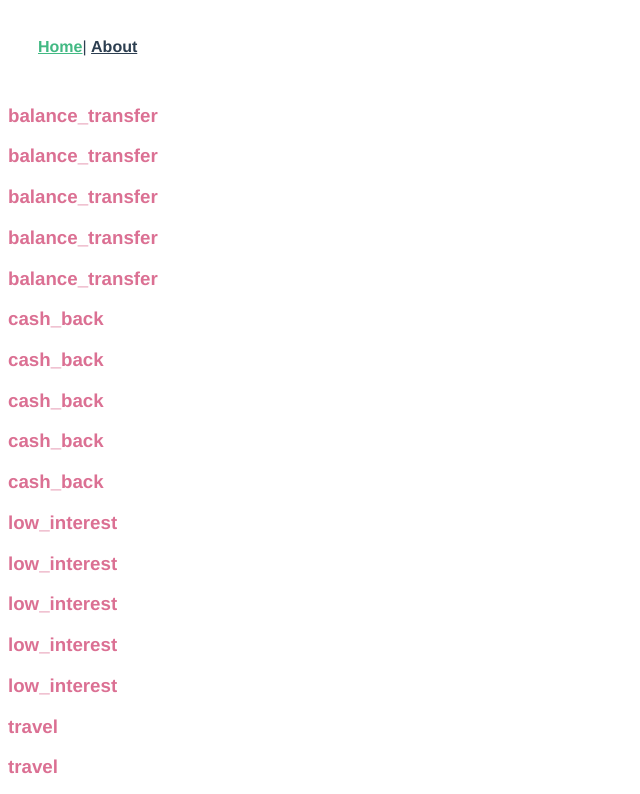
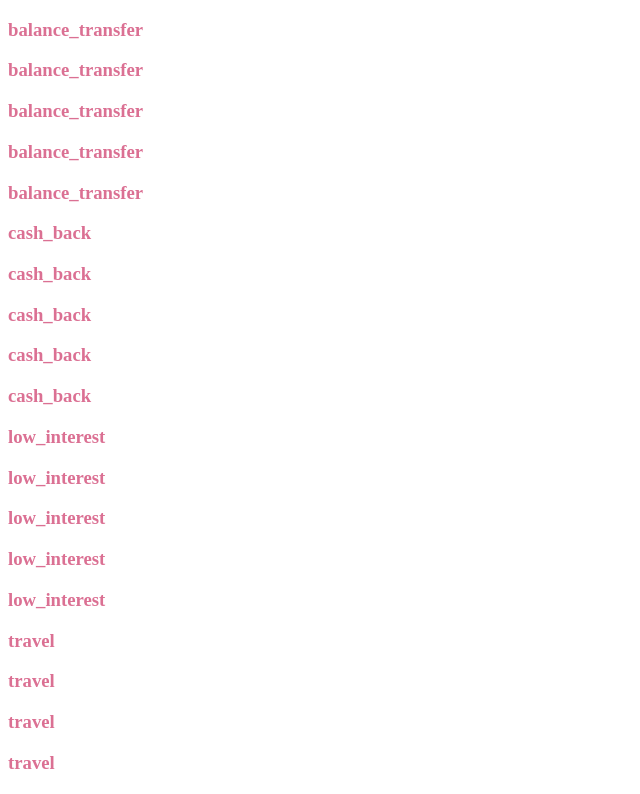
Before and after one commit to vossavant/credit-card-picker, a Vue app: page / in a window 1280 px wide. Shown: the top 794 px of the page, without its empty margins (0-640 px from the left). Built offline with nearby package versions, Linux system fonts and the light colour scheme.

Commit message:
Clean up app and remove router/store files

```diff
--- a/src/App.vue
+++ b/src/App.vue
@@ -1,30 +1,42 @@
 <template>
-	<div id="app">
-		<div id="nav">
-			<router-link to="/">Home</router-link>|
-			<router-link to="/about">About</router-link>
-		</div>
-		<router-view/>
+	<div>
+		<CreditCard v-for="card in creditCards" v-bind="card" />
+		<pre>{{ creditCards }}</pre>
 	</div>
 </template>
 
-<style>
-	#app {
-		font-family: "Avenir", Helvetica, Arial, sans-serif;
-		-webkit-font-smoothing: antialiased;
-		-moz-osx-font-smoothing: grayscale;
-		color: #2c3e50;
-	}
-	#nav {
-		padding: 30px;
-	}
+<script>
+	// @ is an alias to /src
+	import CreditCard from "@/components/CreditCard.vue";
+	const axios = require('axios');
 
-	#nav a {
-		font-weight: bold;
-		color: #2c3e50;
-	}
-
-	#nav a.router-link-exact-active {
-		color: #42b983;
-	}
-</style>
+	export default {
+		name: "home",
+		components: {
+			CreditCard
+		},
+		created() {
+			this.loadCreditCardData();
+		},
+		data() {
+			return {
+				creditCards: {}
+			};
+		},
+		methods: {
+			loadCreditCardData() {
+				let self = this;
+				axios
+					.get(
+						'http://localhost:8080/credit-cards.json'
+					)
+					.then(function(response) {
+						self.creditCards = response.data;
+					})
+					.catch(function(error) {
+						self.creditCards = "Something went wrong while fetching the available credit cards: " + error;
+					});
+			}
+		}
+	};
+</script>
--- a/src/main.js
+++ b/src/main.js
@@ -1,12 +1,8 @@
 import Vue from "vue";
 import App from "./App.vue";
-import router from "./router";
-import store from "./store";
 
 Vue.config.productionTip = false;
 
 new Vue({
-  router,
-  store,
   render: h => h(App)
 }).$mount("#app");
--- a/src/router.js
+++ /dev/null
@@ -1,24 +0,0 @@
-import Vue from "vue";
-import Router from "vue-router";
-import Home from "./views/Home.vue";
-
-Vue.use(Router);
-
-export default new Router({
-  routes: [
-    {
-      path: "/",
-      name: "home",
-      component: Home
-    },
-    {
-      path: "/about",
-      name: "about",
-      // route level code-splitting
-      // this generates a separate chunk (about.[hash].js) for this route
-      // which is lazy-loaded when the route is visited.
-      component: () =>
-        import(/* webpackChunkName: "about" */ "./views/About.vue")
-    }
-  ]
-});
--- a/src/store.js
+++ /dev/null
@@ -1,10 +0,0 @@
-import Vue from "vue";
-import Vuex from "vuex";
-
-Vue.use(Vuex);
-
-export default new Vuex.Store({
-  state: {},
-  mutations: {},
-  actions: {}
-});
--- a/src/views/About.vue
+++ /dev/null
@@ -1,5 +0,0 @@
-<template>
-  <div class="about">
-    <h1>This is an about page</h1>
-  </div>
-</template>
--- a/src/views/Home.vue
+++ /dev/null
@@ -1,42 +0,0 @@
-<template>
-	<div>
-		<CreditCard v-for="card in creditCards" v-bind="card" />
-		<pre>{{ creditCards }}</pre>
-	</div>
-</template>
-
-<script>
-	// @ is an alias to /src
-	import CreditCard from "@/components/CreditCard.vue";
-	const axios = require('axios');
-
-	export default {
-		name: "home",
-		components: {
-			CreditCard
-		},
-		created() {
-			this.loadCreditCardData();
-		},
-		data() {
-			return {
-				creditCards: {}
-			};
-		},
-		methods: {
-			loadCreditCardData() {
-				let self = this;
-				axios
-					.get(
-						'http://localhost:8080/credit-cards.json'
-					)
-					.then(function(response) {
-						self.creditCards = response.data;
-					})
-					.catch(function(error) {
-						self.creditCards = "Something went wrong while fetching the available credit cards: " + error;
-					});
-			}
-		}
-	};
-</script>
```
